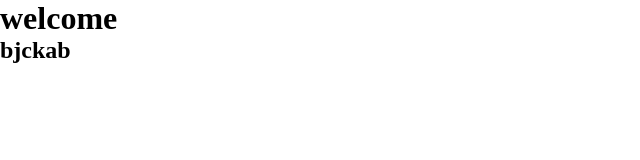
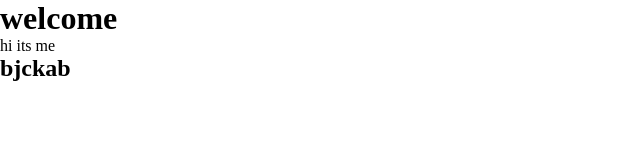
Before and after one commit to saurav84ya/testing, a plain HTML site: page index.html in a window 1280 px wide. Shown: the whole page, without its empty margins (0-640 px from the left). Drawn offline with Linux system fonts and the light colour scheme.

Commit message:
paragraph

```diff
--- a/index.html
+++ b/index.html
@@ -7,6 +7,7 @@
 </head>
 <body>
     <h1>welcome</h1>
+    <p>hi its me</p>
     <h2>bjckab</h2>
 </body>
 </html>
```
